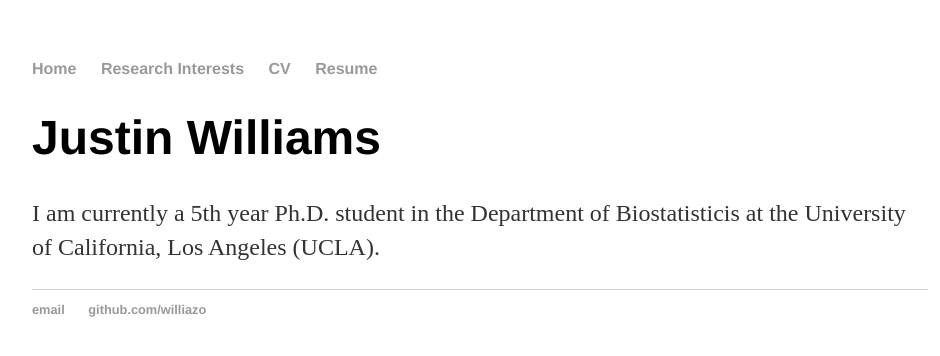
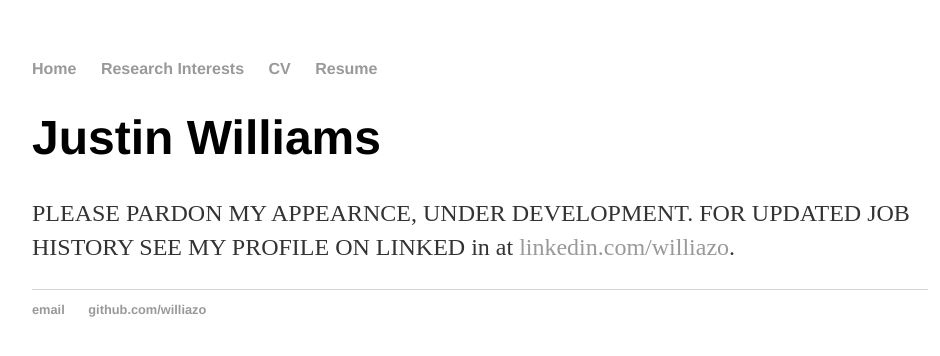
Before and after one commit to williazo/williazo.github.io, a Jekyll site: the page built from index.html, in a window 1280 px wide. Shown: the top 356 px of the page, without its empty margins (160-1100 px from the left). Built offline with Jekyll 4.4.1, drawn with Linux system fonts in a browser that asks for light colours.

Commit message:
creating under development status. will work on making changes on new devbranch

```diff
--- a/index.html
+++ b/index.html
@@ -4,5 +4,5 @@ title: Justin Williams' Personal Webpage
 ---
 <div class="blurb">
 	<h1>Justin Williams</h1>
-	<p>I am currently a 5th year Ph.D. student in the Department of Biostatisticis at the University of California, Los Angeles (UCLA). </p>
+	<p>PLEASE PARDON MY APPEARNCE, UNDER DEVELOPMENT. FOR UPDATED JOB HISTORY SEE MY PROFILE ON LINKED in at <a href = "https://www.linkedin.com/in/williazo/">linkedin.com/williazo</a>. </p>
 </div><!-- /.blurb -->
```
